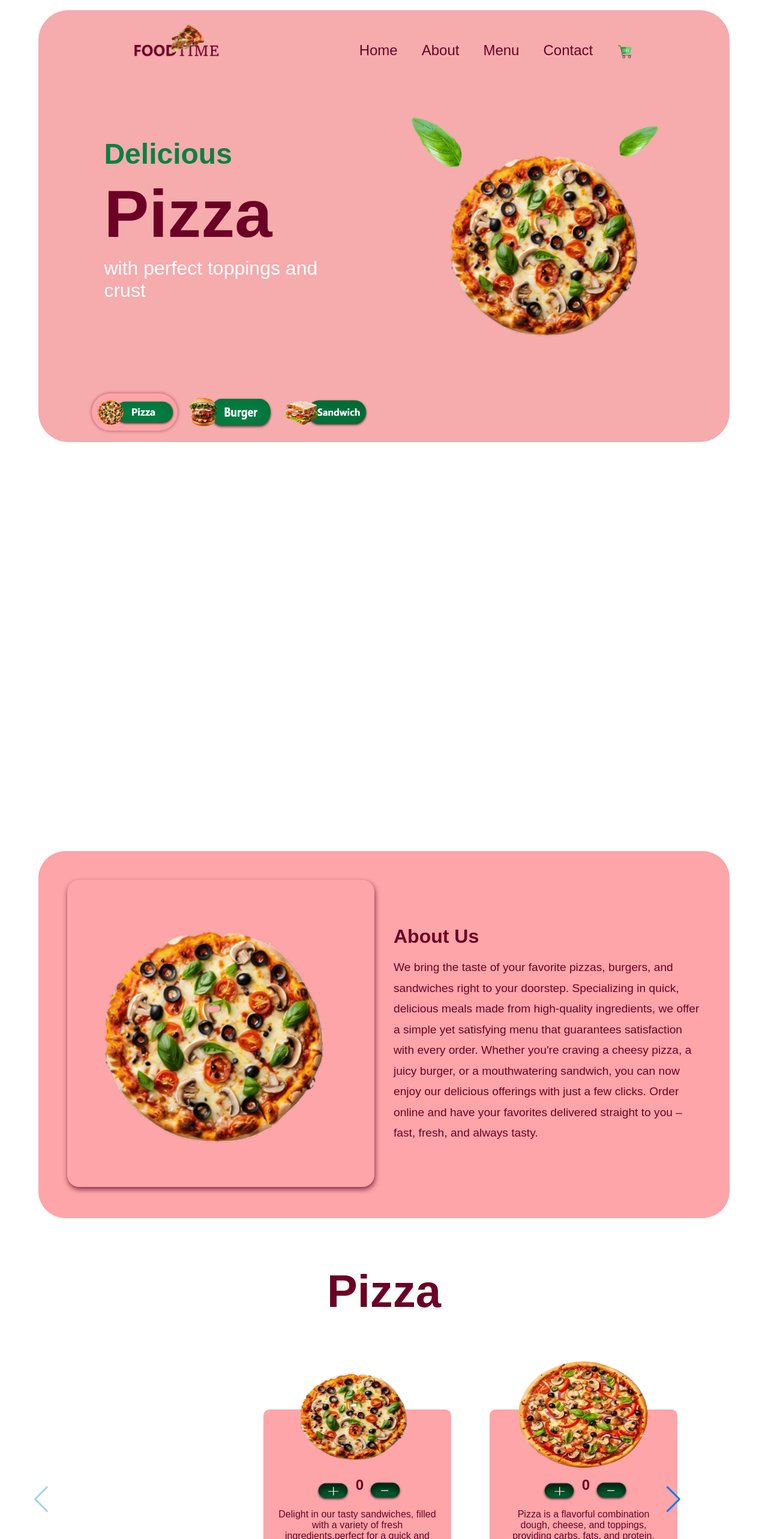
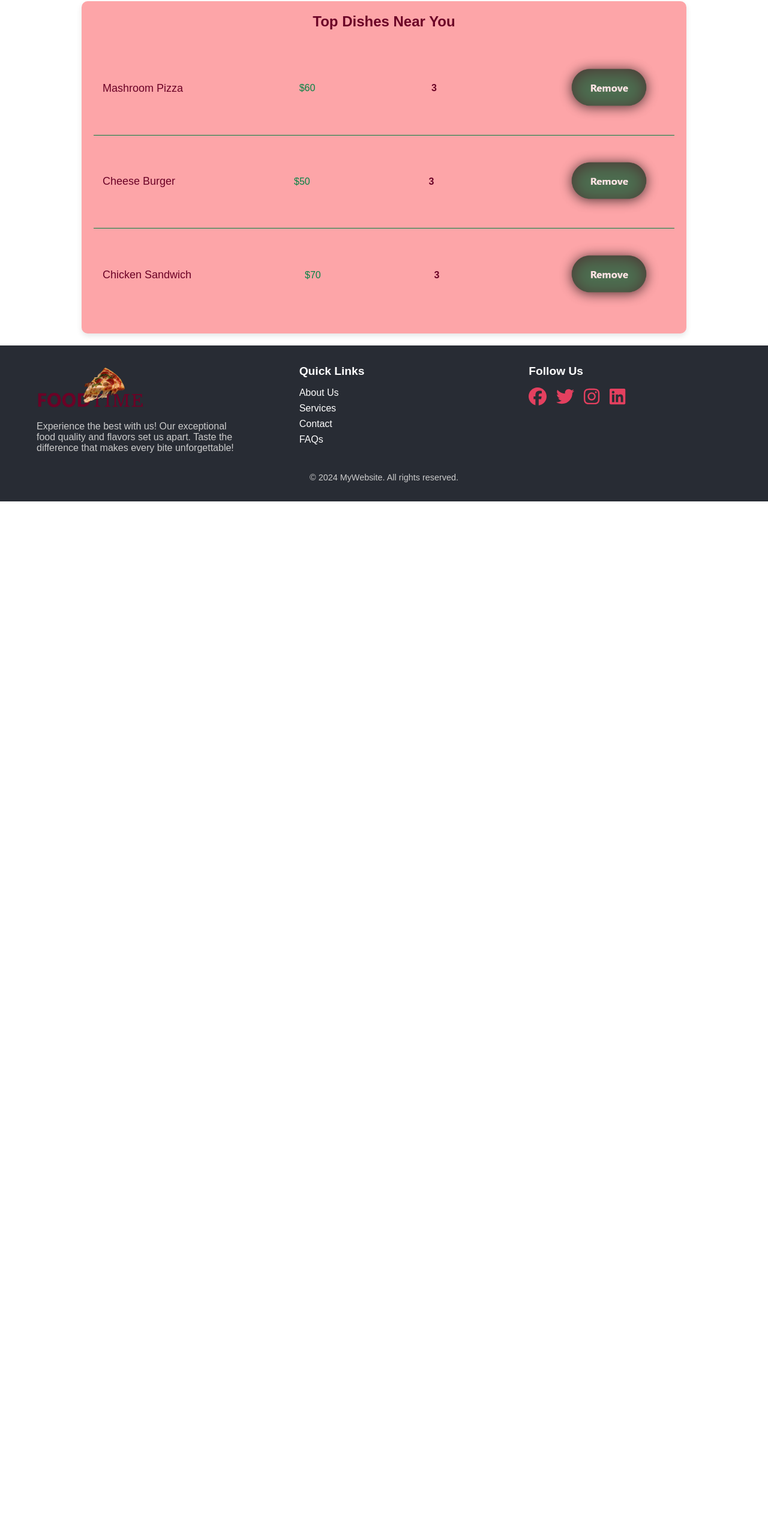
Before and after one commit to NidaKhan711/food-time, a React (Vite) app: page /Carte in a window 1280 px wide. Shown: the part 18-2584 px from the top of the page at 60% size. After the commit the page ends 854 px from the top, so only its background shows below. Built offline with nearby package versions, Linux system fonts and the light colour scheme.

Commit message:
Add logic

```diff
--- a/package.json
+++ b/package.json
@@ -18,6 +18,7 @@
     "gsap": "^3.12.5",
     "react": "^18.3.1",
     "react-dom": "^18.3.1",
+    "react-router-dom": "^7.0.2",
     "scss": "^0.2.4",
     "swiper": "^11.1.15"
   },
--- a/src/App.jsx
+++ b/src/App.jsx
@@ -1,9 +1,18 @@
 import React from 'react'
 import Home from './Pages/Home'
+import Carte from './Pages/Carte'
+import { Route,Routes} from 'react-router-dom'
+import Footer from './Components/Footer'
 
 const App = () => {
   return (
-    <Home/>
+    <>
+    <Routes>
+            <Route path="/" element={<Home />} />
+            <Route path="/Carte" element={<Carte />} />
+        </Routes>
+        <Footer/>
+    </>
   )
 }
 
--- a/src/Components/Menu.jsx
+++ b/src/Components/Menu.jsx
@@ -1,130 +1,60 @@
-import React, { useState } from 'react';
-// Import Swiper React components
+import React, { useContext, useState } from 'react';
 import { Swiper, SwiperSlide } from 'swiper/react';
-import { Food } from '../assets/Data.js';
-import { burger } from '../assets/Data.js';
-import { sandi } from '../assets/Data.js';
-import Del from '../assets/del.png'
-import Add from '../assets/add.png'
+import { Food, burger, sandi } from '../assets/Data.js';
+import Del from '../assets/del.png';
+import Add from '../assets/add.png';
 import 'swiper/css';
 import 'swiper/css/pagination';
 import 'swiper/css/navigation';
 import '../Style/Menu.scss';
-
 import { Pagination, Navigation } from 'swiper/modules';
+import {CartContext} from '../Context/ContProvide.jsx'
 
 const Menu = () => {
     const [swiperRef, setSwiperRef] = useState(null);
+    const {cartItems,getTotalCardAmount, addToCart, removeFromCart }=useContext(CartContext)
+    console.log(addToCart, removeFromCart, getTotalCardAmount);
+
+    const categories = [
+        { title: "Pizza", items: Food },
+        { title: "Burger", items: burger },
+        { title: "Sandwich", items: sandi },
+    ];
 
     return (
         <>
-
-
-            <div className="pizza">
-                <h1>Pizza</h1>
+            {categories.map((category) => (
+                <div className="pizza" key={category.title}>
+                    <h1>{category.title}</h1>
                     <Swiper
                         onSwiper={setSwiperRef}
                         slidesPerView={3}
                         centeredSlides={true}
                         spaceBetween={30}
-                    pagination={{
-                        type: 'fraction',
-                    }}
+                        pagination={{ type: 'fraction' }}
                         navigation={true}
                         modules={[Pagination, Navigation]}
                         className="mySwiper"
                     >
-
-                    {Food.map((item) => (
+                        {category.items.map((item) => (
                             <SwiperSlide key={item.id}>
                                 <div className="mains">
-                                <img src={item.Image} alt={`Food ${item.id}`} />
+                                    <img src={item.Image} alt={`${category.category} ${item.id}`} />
                                     <div className="btc">
-                                    <img src={Add} className='del' alt="button" />
-                                    <p className='para'>0</p>
-                                    <img src={Del} alt="button" />
+                                        <img onClick={()=>addToCart(item.id)} src={Add} className="del" alt="Add" />
+                                        <p className="para">{cartItems[item.id]||0}</p>
+                                        <img onClick={()=>removeFromCart(item.id)}  src={Del} alt="Remove" />
                                     </div>
+                                    <h2>{item.name}</h2>
                                     <p>{item.discription}</p>
-
-                                <p className="price">Price:${item.price}</p>
-
+                                    <p className="price">Price: ${item.price}</p>
                                 </div>
                             </SwiperSlide>
                         ))}
-                </Swiper >
+
+                    </Swiper>
                 </div>
-
-
-            <div className="pizza">
-                <h1>Burger</h1>
-                <Swiper
-                    onSwiper={setSwiperRef}
-                    slidesPerView={3}
-                    centeredSlides={true}
-                    spaceBetween={30}
-                    pagination={{
-                        type: 'fraction',
-                    }}
-                    navigation={true}
-                    modules={[Pagination, Navigation]}
-                    className="mySwiper"
-                >
-
-                    {burger.map((item) => (
-                        <SwiperSlide key={item.id}>
-                            <div className="mains">
-                                <img src={item.Image} alt={`burger ${item.id}`} />
-                                <div className="btc">
-                                    <img src={Add} className='del' alt="button" />
-                                    <p className='para'>0</p>
-                                    <img src={Del} alt="button" />
-                                </div>
-                                <p>{item.discription}</p>
-
-                                <p className="price">Price:${item.price}</p>
-
-                            </div>
-                        </SwiperSlide>
             ))}
-                </Swiper >
-            </div>
-
-
-
-            <div className="pizza">
-                <h1>Sandwich</h1>
-                <Swiper
-                    onSwiper={setSwiperRef}
-                    slidesPerView={3}
-                    centeredSlides={true}
-                    spaceBetween={30}
-                    pagination={{
-                        type: 'fraction',
-                    }}
-                    navigation={true}
-                    modules={[Pagination, Navigation]}
-                    className="mySwiper"
-                >
-
-                    {sandi.map((item) => (
-                        <SwiperSlide key={item.id}>
-                            <div className="mains">
-                                <img src={item.Image} alt={`sandi ${item.id}`} />
-                                <div className="btc">
-                                    <img src={Add} className='del' alt="button" />
-                                    <p className='para'>0</p>
-                                    <img src={Del} alt="button" />
-                                </div>
-                                <p>{item.discription}</p>
-
-                                <p className="price">Price:${item.price}</p>
-
-                            </div>
-                        </SwiperSlide>
-                    ))}
-                </Swiper >
-            </div>
-
         </>
     );
 };
--- /dev/null
+++ b/src/Context/ContProvide.jsx
@@ -0,0 +1,43 @@
+// Context/CartProvider.jsx
+import React, { createContext, useState } from 'react';
+import { Food, burger, sandi } from '../assets/Data.js';
+
+export const CartContext = createContext();
+
+const CartProvider = ({ children }) => {
+    const [cartItems, setCartItems] = useState({});
+
+    const addToCart = (itemId) => {
+        if (!cartItems[itemId]) {
+          setCartItems((prev) => ({ ...prev, [itemId]: 1 }));
+        } else {
+          setCartItems((prev) => ({ ...prev, [itemId]: prev[itemId] + 1 }));
+        }
+      };
+      const removeFromCart = (itemId) => {
+        setCartItems((prev) => {
+            if (prev[itemId] > 0) {
+                return { ...prev, [itemId]: prev[itemId] - 1 };
+            }
+            return prev;
+        });
+    };
+      const getTotalCardAmount = () => {
+        let totalAmaount = 0;
+        const allData = [...Food, ...burger, ...sandi];
+        for (const item in cartItems) {
+          if (cartItems[item] > 0) {
+            let itemInfo =allData.find((product) => product._id === item);
+            totalAmaount += itemInfo.price * cartItems[item];
+          }
+        }
+        return totalAmaount;}
+    return (
+        <CartContext.Provider value={{cartItems, addToCart,removeFromCart,getTotalCardAmount}}>
+            {children}
+        </CartContext.Provider>
+    );
+};
+
+
+export default CartProvider;
--- /dev/null
+++ b/src/Pages/Carte.jsx
@@ -0,0 +1,33 @@
+import React from 'react';
+import '../Style/Carte.scss'
+import DelI from '../assets/deli.png';
+
+const Carte = () => {
+    return (
+        <div className="food-display">
+            <h2>Top Dishes Near You</h2>
+            <ul className="item-list">
+                <li className="item">
+                    <span className="item-name">Mashroom Pizza</span>
+                    <span className="item-price">$60</span>
+                    <span className='item-num'>3</span>
+                    <img src={DelI} alt="Remove" className="remove-icon" />
+                </li>
+                <li className="item">
+                    <span className="item-name">Cheese Burger</span>
+                    <span className="item-price">$50</span>
+                    <span className='item-num'>3</span>
+                    <img src={DelI} alt="Remove" className="remove-icon" />
+                </li>
+                <li className="item">
+                    <span className="item-name">Chicken Sandwich</span>
+                    <span className="item-price">$70</span>
+                    <span className='item-num'>3</span>
+                    <img src={DelI} alt="Remove" className="remove-icon" />
+                </li>
+            </ul>
+        </div>
+    );
+};
+
+export default Carte;
--- a/src/Pages/Home.jsx
+++ b/src/Pages/Home.jsx
@@ -23,7 +23,7 @@ const Home = () => {
     <Cards/>
     <About/>
     <Menu/>
-    <Footer/>
+
     </>
   )
 }
--- /dev/null
+++ b/src/Style/Carte.scss
@@ -0,0 +1,68 @@
+$primary-color: #6B0226;
+$secondary-color: #048243;
+$background-color: #FDA5A8;
+$hover-bg-color: #f8f8f8;
+
+.food-display {
+    padding: 20px;
+    max-width: 63rem;
+    margin: 20px auto;
+    background-color: $background-color;
+    border-radius: 10px;
+    box-shadow: 0 4px 10px rgba(0, 0, 0, 0.1);
+
+    h2 {
+        font-size: 24px;
+        font-weight: bold;
+        text-align: center;
+        margin-bottom: 20px;
+        color: $primary-color;
+    }
+
+    .item-list {
+        list-style: none;
+        padding: 0;
+        margin: 0;
+
+        .item {
+            display: flex;
+            justify-content: space-between;
+            align-items: center;
+            padding: 15px;
+            border-bottom: 1px solid $secondary-color;
+
+            &:last-child {
+                border-bottom: none;
+            }
+
+            .item-name {
+                font-size: 18px;
+                font-weight: 500;
+                color: $primary-color;
+            }
+
+            .item-price {
+                font-size: 16px;
+                color: $secondary-color;
+            }
+            .item-num{
+                color: $primary-color;
+                font-size: 16px;
+                font-weight: 600;
+
+            }
+
+            .remove-icon {
+                width: 20%;
+                cursor: pointer;
+                opacity: 0.7;
+                transition: transform 0.2s, opacity 0.2s;
+
+                &:hover {
+                    transform: scale(1.1);
+                    opacity: 1;
+                }
+            }
+        }
+    }
+}
--- a/src/Style/Menu.scss
+++ b/src/Style/Menu.scss
@@ -49,6 +49,9 @@ $text-color: #6B0226;
           height: 70%;
           z-index: 4;
         }
+        h2{
+          color: $text-color;
+        }
 
         p {
           font-size: 1rem;
@@ -75,7 +78,7 @@ $text-color: #6B0226;
           }
 
           .del {
-            margin-top: 96px;
+            margin-top: 94px;
           }
 
           .para {
@@ -90,7 +93,7 @@ $text-color: #6B0226;
 
         }
         .price{
-          margin-top: 12px;
+          margin-top: 4px;
           color: #00371b;
           font-size: 18px;
           font-weight: 500;
@@ -105,18 +108,3 @@ $text-color: #6B0226;
     }
   }
 }
-  .append-buttons {
-    text-align: center;
-    margin-top: 20px;
-    button {
-      display: inline-block;
-      cursor: pointer;
-      border: 1px solid $secondary-color;
-      color: $header-color;
-      text-decoration: none;
-      padding: 4px 10px;
-      border-radius: 4px;
-      margin: 0 10px;
-      font-size: 13px;
-    }
-  }
--- a/src/assets/Data.js
+++ b/src/assets/Data.js
@@ -19,20 +19,23 @@ export const Cardi= [
 export const Food = [
   {
     id: 1,
-    discription: 'Delight in our tasty sandwiches, filled with a variety of fresh ingredients,perfect for a quick and satisfying meal.',
+    discription: 'Pizza is a flavorful combination dough, cheese, and toppings, providing carbs, fats, and protein.',
     Image: '/pizzaA.png',
+    name: 'MASHROOM PIZZA',
     price:60,
   },
   {
     id: 2,
     discription: 'Pizza is a flavorful combination dough, cheese, and toppings, providing carbs, fats, and protein.',
     Image: '/pia.png',
+    name: 'VEG PIZZA',
     price:70,
   },
   {
     id: 3,
-    discription: 'A burger consists of a meat patty, vegetables, and condiments, offering protein, fats, and vitamins',
+    discription: 'Pizza is a flavorful combination dough, cheese, and toppings, providing carbs, fats, and protein.',
     Image: '/pib.png',
+    name: 'CHEEZE PIZZA',
     price:50,
   },
 
@@ -40,77 +43,90 @@ export const Food = [
     id: 4,
     discription: 'Pizza is a flavorful combination dough, cheese, and toppings, providing carbs, fats, and protein.',
     Image: '/pid.png',
+    name:'PEPPERONI PIZZA',
     price:80,
   },
   {
     id: 5,
-    discription: 'A burger consists of a meat patty, vegetables, and condiments, offering protein, fats, and vitamins',
+    discription: 'Pizza is a flavorful combination dough, cheese, and toppings, providing carbs, fats, and protein.',
     Image: '/pie.png',
+    name:'PANEER PIZZA',
     price:100,
   },
 ];
 export const burger = [
   {
-    id: 1,
-    discription: 'Delight in our tasty sandwiches, filled with a variety of fresh ingredients,perfect for a quick and satisfying meal.',
+    id: 7,
+    discription: 'A burger consists of a meat patty, vegetables, and condiments, offering protein, fats, and vitamins',
     Image: '/bga.png',
+    name: 'VEG BURGER',
     price:60,
   },
   {
-    id: 2,
-    discription: 'Pizza is a flavorful combination dough, cheese, and toppings, providing carbs, fats, and protein.',
+    id: 8,
+    discription: 'A burger consists of a meat patty, vegetables, and condiments, offering protein, fats, and vitamins',
     Image: '/bgb.png',
+    name: 'CHICKEN BURGER',
     price:70,
   },
   {
-    id: 3,
+    id: 9,
     discription: 'A burger consists of a meat patty, vegetables, and condiments, offering protein, fats, and vitamins',
     Image: '/burgerA.png',
+    name: 'BBQ BURGER',
     price:50,
   },
 
   {
-    id: 4,
-    discription: 'Pizza is a flavorful combination dough, cheese, and toppings, providing carbs, fats, and protein.',
+    id: 10,
+    discription: 'A burger consists of a meat patty, vegetables, and condiments, offering protein, fats, and vitamins',
+    name: 'CHEEZE BURGER',
     Image: '/bgc.png',
     price:80,
   },
   {
-    id: 5,
+    id: 11,
     discription: 'A burger consists of a meat patty, vegetables, and condiments, offering protein, fats, and vitamins',
     Image: '/bgd.png',
+    name: 'ZINGER BURGER',
+
     price:100,
   },
 ];
 export const sandi = [
   {
-    id: 1,
+    id: 12,
     discription: 'Delight in our tasty sandwiches, filled with a variety of fresh ingredients,perfect for a quick and satisfying meal.',
+    name: 'TOMATO SANDWICE',
     Image: '/sana.png',
     price:60,
   },
   {
-    id: 2,
-    discription: 'Pizza is a flavorful combination dough, cheese, and toppings, providing carbs, fats, and protein.',
+    id: 13,
+    discription: 'Delight in our tasty sandwiches, filled with a variety of fresh ingredients,perfect for a quick and satisfying meal.',
+    name: 'CHEEZE SANDWICH',
     Image: '/sanb.png',
     price:70,
   },
   {
-    id: 3,
-    discription: 'A burger consists of a meat patty, vegetables, and condiments, offering protein, fats, and vitamins',
+    id: 14,
+    discription: 'Delight in our tasty sandwiches, filled with a variety of fresh ingredients,perfect for a quick and satisfying meal.',
+    name: 'VEG SANDWICH',
     Image: '/sandA.png',
     price:50,
   },
 
   {
-    id: 4,
-    discription: 'Pizza is a flavorful combination dough, cheese, and toppings, providing carbs, fats, and protein.',
+    id: 15,
+    discription: 'Delight in our tasty sandwiches, filled with a variety of fresh ingredients,perfect for a quick and satisfying meal.',
+    name: 'CHICKEN SANDI',
     Image: '/sanc.png',
     price:80,
   },
   {
-    id: 5,
-    discription: 'A burger consists of a meat patty, vegetables, and condiments, offering protein, fats, and vitamins',
+    id: 16,
+    discription: 'Delight in our tasty sandwiches, filled with a variety of fresh ingredients,perfect for a quick and satisfying meal.',
+    name: 'PARI SANDWICH',
     Image: '/sand.png',
     price:100,
   },
--- a/src/main.jsx
+++ b/src/main.jsx
@@ -1,10 +1,15 @@
-import { StrictMode } from 'react'
 import { createRoot } from 'react-dom/client'
 import './index.scss'
 import App from './App.jsx'
+import { BrowserRouter } from 'react-router-dom';
+import CartProvider from '../src/Context/ContProvide.jsx'
 
 createRoot(document.getElementById('root')).render(
-  <StrictMode>
-    <App />
-  </StrictMode>,
+  <BrowserRouter>
+   <CartProvider>
+   <App />
+
+   </CartProvider>
+  </BrowserRouter>
+
 )
```
Also changed, not shown: src/assets/deli.png (added), 1 other file (tests, documents, lock files or other folders). Lines whose indentation alone changed are shown as unchanged.
